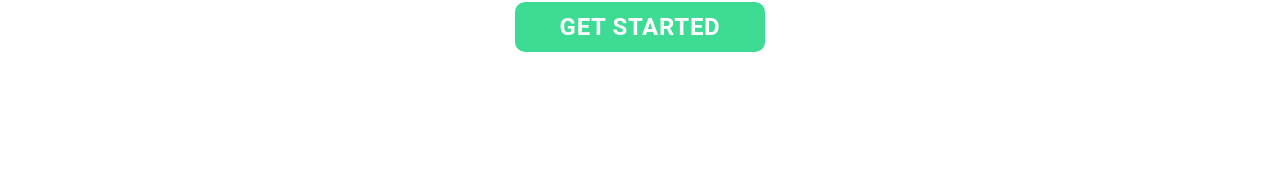
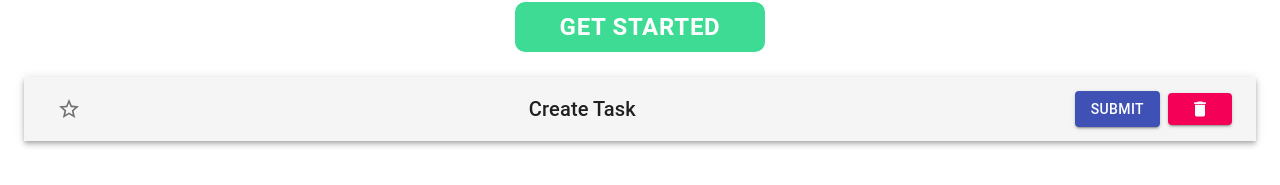
Before and after one commit to devonyu/taskr, a React (Create React App) app in the folder client/: page / in a window 1280 px wide. Shown: the part 459-644 px from the top of the page. Built offline with nearby package versions, Linux system fonts and the light colour scheme.

Commit message:
single task header

```diff
--- a/client/src/App.js
+++ b/client/src/App.js
@@ -4,12 +4,14 @@ import React from "react";
 import "./App.css";
 import Homepage from "./components/Homepage";
 import Navbar from "./components/Navbar";
+import SingleTask from "./components/SingleTask";
 
 function App() {
   return (
     <div className="App">
       <Navbar />
       <Homepage />
+      <SingleTask />
     </div>
   );
 }
--- /dev/null
+++ b/client/src/components/SingleTask.js
@@ -0,0 +1,85 @@
+// @flow
+
+import React from 'react';
+import { makeStyles } from '@material-ui/core/styles';
+import Container from '@material-ui/core/Container';
+import Star from '@material-ui/icons/Star';
+import StarBorder from '@material-ui/icons/StarBorder';
+import Radio from '@material-ui/core/Radio';
+import AppBar from '@material-ui/core/AppBar';
+import Toolbar from '@material-ui/core/Toolbar';
+import Typography from '@material-ui/core/Typography';
+import Button from '@material-ui/core/Button';
+import DeleteIcon from '@material-ui/icons/Delete';
+
+const useStyles = makeStyles(theme => ({
+  submitButton: {
+    marginRight: theme.spacing(1),
+  },
+  title: {
+    flexGrow: 1,
+  },
+  iconSmall: {
+    fontSize: 20,
+  },
+}));
+
+function SingleTask() {
+  const classes = useStyles();
+  const [values, setValues] = React.useState({
+    title: '',
+    progress: null,
+    priority: '',
+    starred: false,
+    startDate: null,
+    endDate: null,
+    content: '',
+    github_branch: '',
+    tags: ''
+  });
+
+  const handleChange = name => event => {
+    if (name === 'starred') {
+      setValues({ ...values, [name]: !values[name] });
+    } else {
+      setValues({ ...values, [name]: event.target.value });
+    }
+  };
+
+  const handleSubmit = () => {
+    // FlowFixMe
+    console.log('Submit clicked');
+  };
+
+  const handleClose = () => {
+    console.log('Closed clicked');
+  };
+
+
+  return (
+    <Container className="Task">
+      <div className="TaskHeader">
+        <AppBar position="static" color="default">
+          <Toolbar>
+            <Radio
+              checked={values.starred}
+              onClick={handleChange('starred')}
+              icon={<StarBorder />}
+              checkedIcon={<Star />}
+              name="starred"
+            />
+            <Typography variant="h6" color="inherit" className={classes.title}>Create Task</Typography>
+            <Button variant="contained" color="primary" className={classes.submitButton} onClick={handleSubmit} >
+              Submit
+            </Button>
+            <Button variant="contained" color="secondary" className={classes.button} onClick={handleClose}>
+              <DeleteIcon className={classes.iconSmall} />
+            </Button>
+          </Toolbar>
+        </AppBar>
+      </div>
+    </Container >
+  );
+}
+
+export default SingleTask;
```
